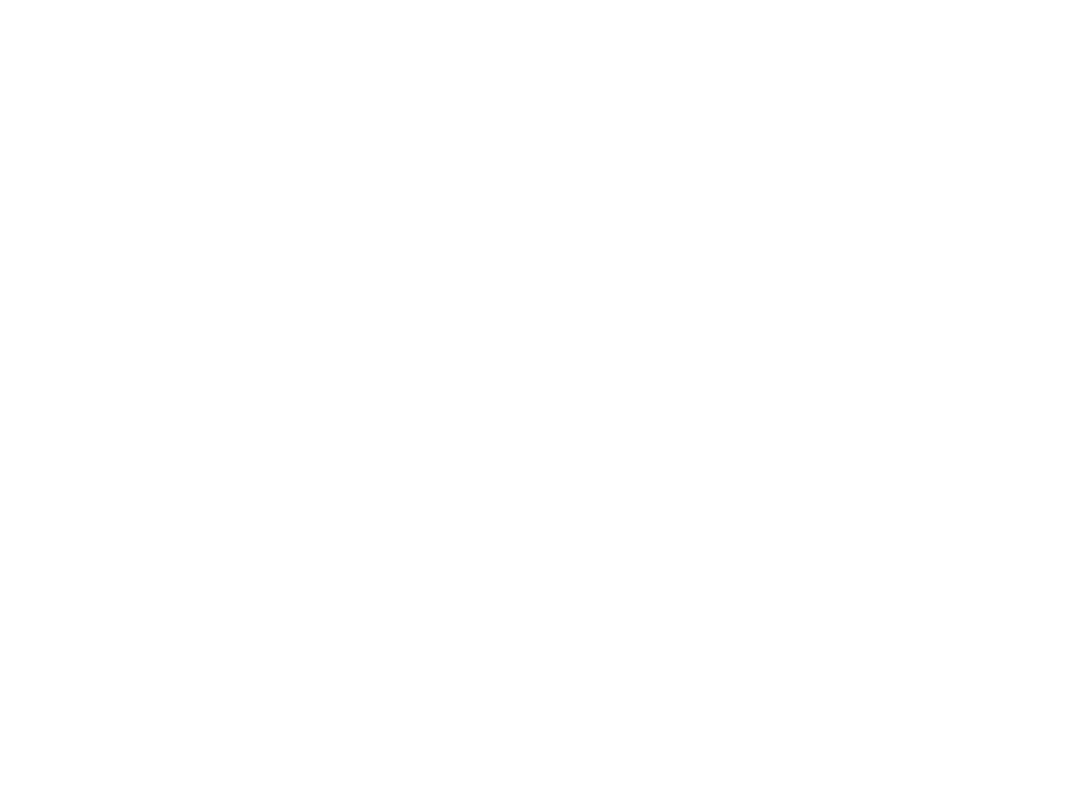
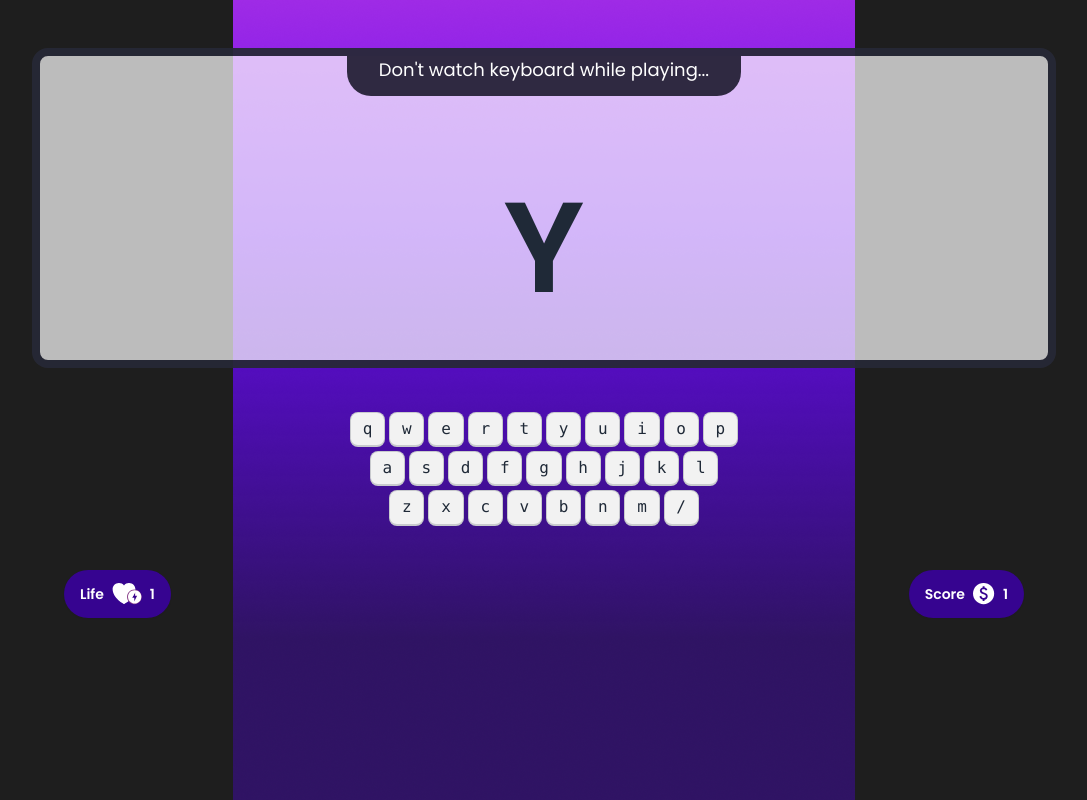
Before and after one commit to devshakibuddin/alpha-clash-pro, a plain HTML site: page index.html in a window 1280 px wide. Shown: the whole page, without its empty margins (96-1183 px from the left). Drawn offline with nearby package versions, Linux system fonts and the light colour scheme.

Commit message:
play ground page setup or design done

```diff
--- a/index.html
+++ b/index.html
@@ -14,14 +14,84 @@
      <link rel="stylesheet" href="styles/styles.css">
 </head>
 <body>
-    <section class="home">
+    <main class="min-h-screen bg-[#1E1E1E] bg-[url('images/background.png')] bg-no-repeat bg-center">
+        <section class="home text-white flex flex-col justify-center items-center min-h-screen hidden">
+            <div class=" flex flex-col  items-center gap-10">
+                <h1 class="text-8xl font-extrabold ">
+                    ALPHABET CLASH
+                </h1>
+                <p>Unleash Your Keyboard Kung Fu : Press “Enter” to Play</p>
+                <button class="btn text-black">Play</button>
+            </div>
+        </section>
+        <section class="play-ground">
+            <div class="flex flex-col items-center gap-10 pt-12">
+                <!-- play screen  -->
+                <div class="artboard artboard-horizontal phone-6 border-8 rounded-2xl border-[#010313CC] bg-[#FFFFFFB3]">
+                    <div class="flex justify-center">
+                        <p class="bg-[#2F2941] text-white text-lg pb-3 px-8 rounded-b-3xl">Don't watch keyboard  while playing...</p>
+                    </div>
+                    <div class="text-9xl font-semibold flex justify-center items-center h-full">
+                        Y
+                    </div>
+                </div>
+                <!-- keyboard start  -->
+                <div>
+                    <div class="my-1 flex w-full justify-center gap-1">
+                        <kbd class="kbd">q</kbd>
+                        <kbd class="kbd">w</kbd>
+                        <kbd class="kbd">e</kbd>
+                        <kbd class="kbd">r</kbd>
+                        <kbd class="kbd">t</kbd>
+                        <kbd class="kbd">y</kbd>
+                        <kbd class="kbd">u</kbd>
+                        <kbd class="kbd">i</kbd>
+                        <kbd class="kbd">o</kbd>
+                        <kbd class="kbd">p</kbd>
+                      </div>
+                      <div class="my-1 flex w-full justify-center gap-1">
+                        <kbd class="kbd">a</kbd>
+                        <kbd class="kbd">s</kbd>
+                        <kbd class="kbd">d</kbd>
+                        <kbd class="kbd">f</kbd>
+                        <kbd class="kbd">g</kbd>
+                        <kbd class="kbd">h</kbd>
+                        <kbd class="kbd">j</kbd>
+                        <kbd class="kbd">k</kbd>
+                        <kbd class="kbd">l</kbd>
+                      </div>
+                      <div class="my-1 flex w-full justify-center gap-1">
+                        <kbd class="kbd">z</kbd>
+                        <kbd class="kbd">x</kbd>
+                        <kbd class="kbd">c</kbd>
+                        <kbd class="kbd">v</kbd>
+                        <kbd class="kbd">b</kbd>
+                        <kbd class="kbd">n</kbd>
+                        <kbd class="kbd">m</kbd>
+                        <kbd class="kbd">/</kbd>
+                      </div>
+                </div>
+                <!-- keyboard end  -->
 
-    </section>
-    <section class="play-ground">
+                <!-- life score  -->
+                 <div class="flex justify-between w-3/4">
+                    <button class="btn bg-[#360490] text-white border-none rounded-full">
+                        Life
+                        <img src="images/heard.svg" alt="">
+                        <span>1</span>
+                      </button>
+                    <button class="btn bg-[#360490] text-white border-none rounded-full">
+                        Score
+                        <img src="images/doller.svg" alt="">
+                        <span>1</span>
+                      </button>
+                 </div>
+            </div>
 
-    </section>
-    <section class="score">
+        </section>
+        <section class="score">
 
-    </section>
+        </section>
+    </main>
 </body>
 </html>
```
Also changed, not shown: tailwind.config.js (added, +8 -0 lines), images/doller.svg (added), images/heard.svg (added).
